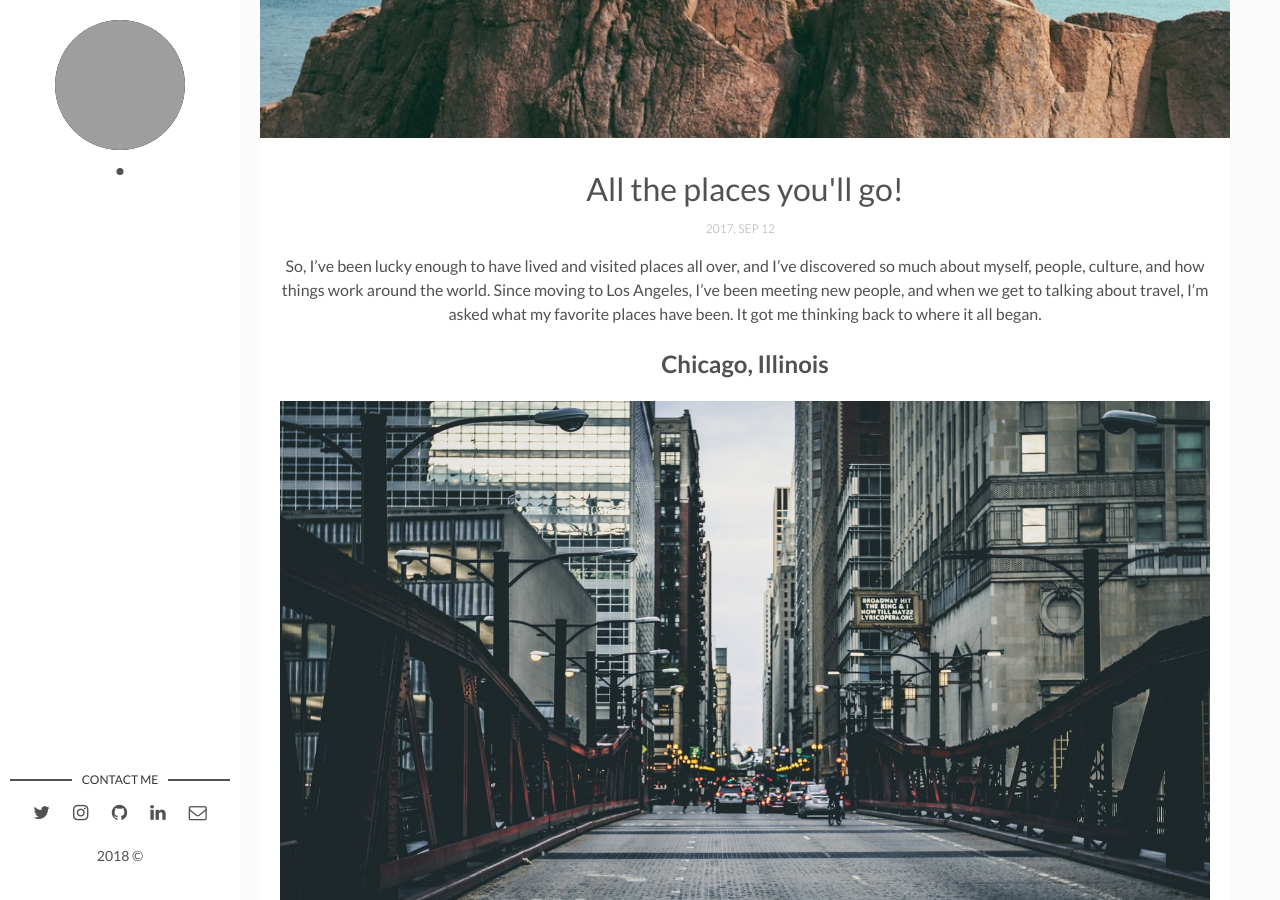
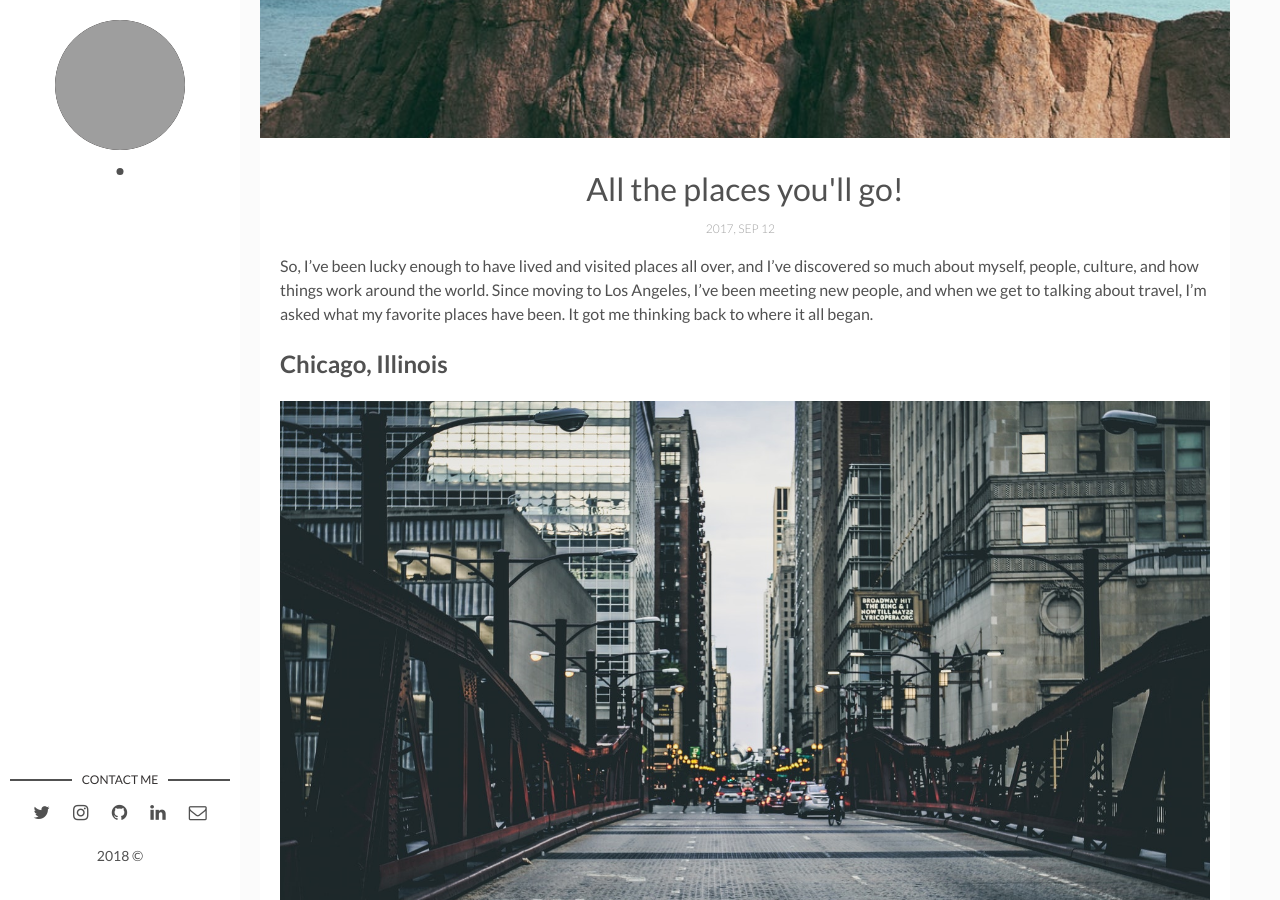
Before and after one commit to mynameiskaleb/johnnyromano.github.io, a Jekyll site: the page built from _posts/2017-09-12-all-the-places-youll-go.html, in a window 1280 px wide and 900 px high, scrolled down 382 px. Built offline with Jekyll 4.4.1, drawn with Linux system fonts in a browser that asks for light colours; grey boxes are pictures that could not be loaded.

Commit message:
update scheme

```diff
--- a/_layouts/post.html
+++ b/_layouts/post.html
@@ -13,9 +13,9 @@ layout: main
       <header class="header-page">
         <h1 class="page-title">{{page.title}}</h1>
         <div class="page-date"><span>{{page.date | date: '%Y, %b %d'}}&nbsp;&nbsp;&nbsp;&nbsp;</span></div>
-        {{page.content | markdownify}}
+
       </header>
-
+      {{page.content | markdownify}}
       <div class="page-footer">
         <div class="page-share">
           <a href="https://twitter.com/intent/tweet?text={{ page.title }}&url={{ site.url }}{{ page.url }}" title="Share on Twitter" rel="nofollow" target="_blank">Twitter</a>
```
